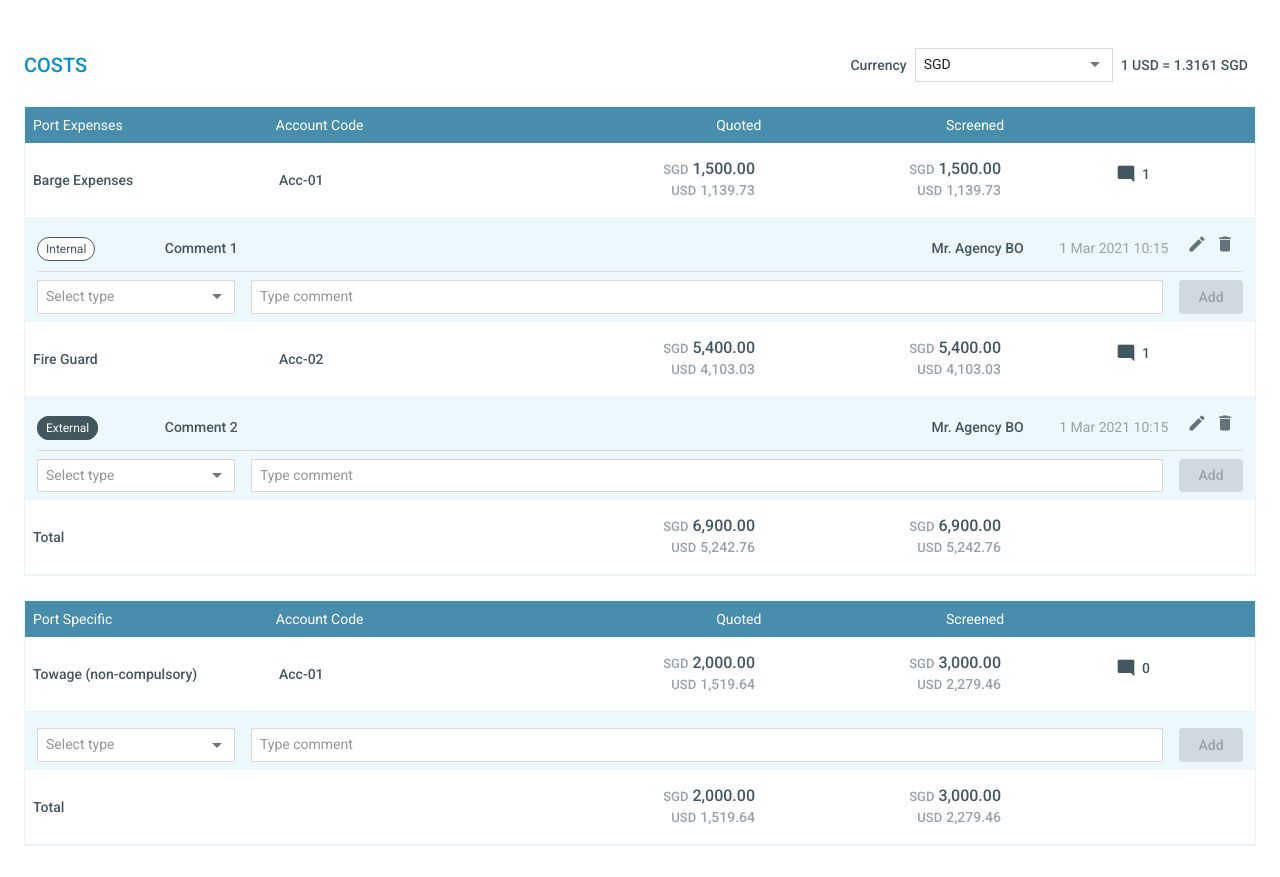
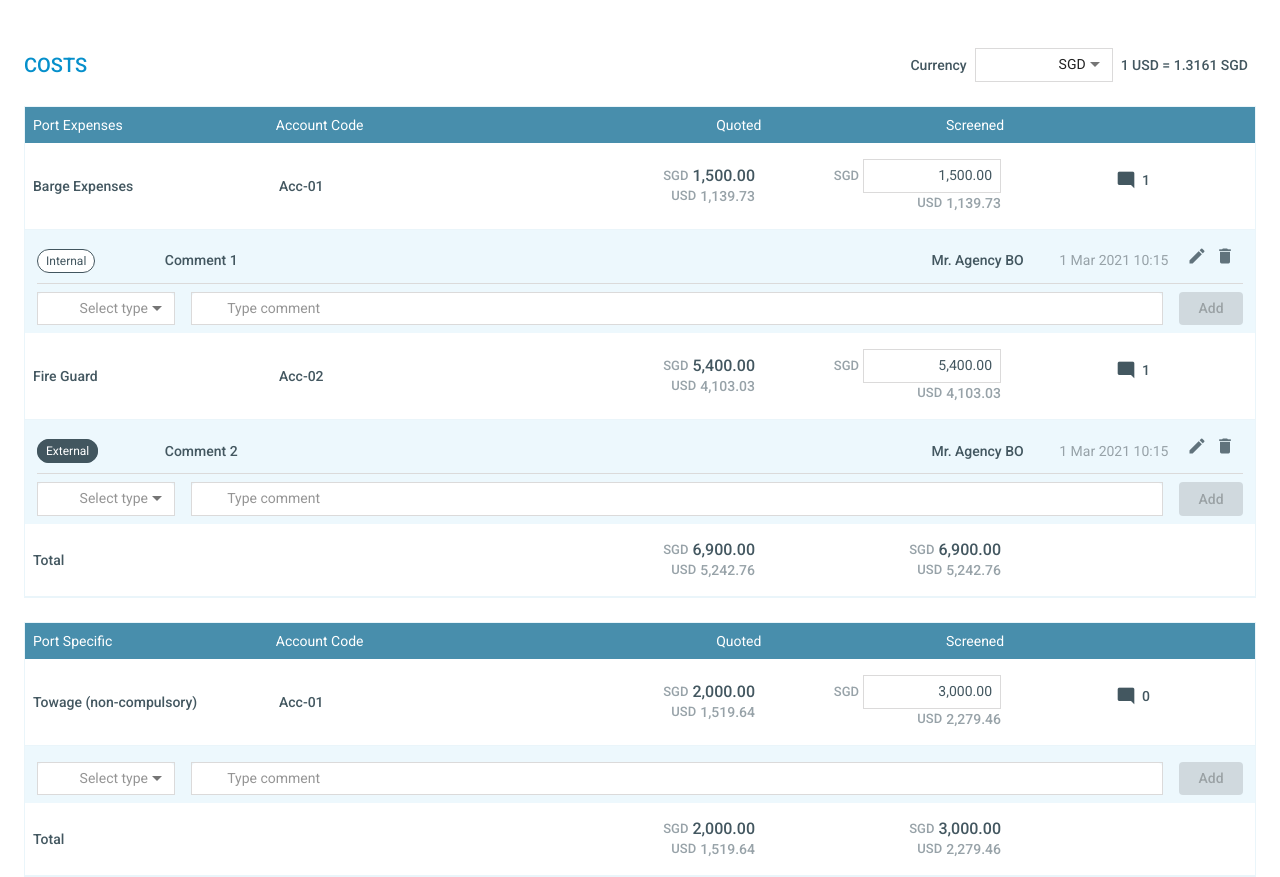
Before and after one commit to radeg93/costs-app, an Angular app: page /costs in a window 1280 px wide. Before the commit the page ends 848 px from the top, so only its background shows below. Built offline with nearby package versions, Linux system fonts and the light colour scheme.

Commit message:
Make screened column editable

```diff
--- a/src/app/components/main-table/main-table.component.css
+++ b/src/app/components/main-table/main-table.component.css
@@ -51,6 +51,12 @@ tr:nth-child(even) {
   cursor: pointer;
 }
 
+.main-table__body-cell-amount {
+  display: flex;
+  justify-content: flex-end;
+  align-items: center;
+}
+
 .main-table__body-cell-amount > span:first-child {
   margin-right: 4px;
   color: #97a2a8;
@@ -80,6 +86,11 @@ tr:nth-child(even) {
   text-align: center;
 }
 
+/deep/.mat-form-field-infix {
+  max-width: 120px;
+  text-align: right;
+}
+
 /*
 internal-color: #fcfcfd back: white
 external-back: #42565f color white
--- a/src/app/components/main-table/main-table.component.html
+++ b/src/app/components/main-table/main-table.component.html
@@ -4,7 +4,7 @@
                        daCurrency: daCurrency$ | async,
                        baseCurrency: baseCurrency$ | async
                      } as state">
-  <div class="main-table">
+  <div class="main-table" [formGroup]="formGroup">
     <div class="main-table__header">
       <span class="main-table__header-cell">{{ costName }}</span>
       <span class="main-table__header-cell">Account Code</span>
@@ -12,7 +12,7 @@
       <span class="main-table__header-cell align-right">Screened</span>
       <span class="main-table__header-cell"></span>
     </div>
-    <ng-container *ngFor="let item of costItems">
+    <ng-container *ngFor="let item of costItems; let i = index;" formArrayName="daAmounts">
       <div class="main-table__body">
         <span class="main-table__body-cell">{{item.name}}</span>
         <span class="main-table__body-cell">{{item.costItemAlias.accountingCode}}</span>
@@ -30,10 +30,13 @@
           </div>
         </span>
         <span class="main-table__body-cell align-right">
-         <div class="main-table__body-cell-amount">
+         <div class="main-table__body-cell-amount" [formGroupName]="i">
             <span class="da-currency">{{state.daCurrency}}</span>
-            <span
-              class="da-amount">{{item.costs[1] | amount : (this.state.daExchangeRate ?? 1) | number : '1.2-2'}}</span>
+             <mat-form-field appearance="fill">
+               <input matInput formControlName="amount">
+             </mat-form-field>
+           <!--            <span-->
+           <!--              class="da-amount">{{item.costs[1] | amount : (this.state.daExchangeRate ?? 1) | number : '1.2-2'}}</span>-->
           </div>
 
           <div class="main-table__body-cell-amount">
--- a/src/app/components/main-table/main-table.component.ts
+++ b/src/app/components/main-table/main-table.component.ts
@@ -1,10 +1,12 @@
-import { ChangeDetectionStrategy, Component, Input, OnInit } from '@angular/core';
-import { CostItem, CostSubItem } from '@models/costs.interface';
+import { ChangeDetectionStrategy, ChangeDetectorRef, Component, Input, OnDestroy, OnInit } from '@angular/core';
+import { CostItem } from '@models/costs.interface';
 import { CostsQuery } from '@store/costs.query';
-import { Observable } from 'rxjs';
+import { debounceTime, distinctUntilChanged, Observable, Subject, takeUntil } from 'rxjs';
 import { ExchangeRate } from '@models/exchange-rate.interface';
 import { CommentActionType, CostType } from '@enums/costs.enum';
 import { CostsService } from '@store/costs.service';
+import { AbstractControl, FormArray, FormBuilder, FormGroup, Validators } from '@angular/forms';
+import { DecimalPipe } from '@angular/common';
 
 @Component({
 	selector: 'app-main-table',
@@ -12,7 +14,9 @@ import { CostsService } from '@store/costs.service';
 	styleUrls: ['./main-table.component.css'],
 	changeDetection: ChangeDetectionStrategy.OnPush,
 })
-export class MainTableComponent implements OnInit {
+export class MainTableComponent implements OnInit, OnDestroy {
+	formGroup: FormGroup;
+
 	@Input() costName: string;
 	@Input() costItems: Array<CostItem>;
 
@@ -24,7 +28,18 @@ export class MainTableComponent implements OnInit {
 	CostType = CostType;
 	CommentActionType = CommentActionType;
 
-	constructor(private costsQuery: CostsQuery, private costsService: CostsService) {}
+	private unsubscribe$: Subject<void> = new Subject<void>();
+
+	get daAmounts(): FormArray {
+		return this.formGroup.get('daAmounts') as FormArray;
+	}
+
+	constructor(
+		private costsQuery: CostsQuery,
+		private costsService: CostsService,
+		private formBuilder: FormBuilder,
+		private decimalPipe: DecimalPipe
+	) {}
 
 	ngOnInit(): void {
 		this.baseCurrency$ = this.costsQuery.baseCurrency$;
@@ -32,9 +47,44 @@ export class MainTableComponent implements OnInit {
 		this.baseExchangeRate$ = this.costsQuery.baseExchangeRate$;
 		this.daExchangeRate$ = this.costsQuery.daExchangeRate$;
 		this.exchangeRates = this.costsQuery.getExchangeRates();
+
+		this.formGroup = this.formBuilder.group({
+			daAmounts: this.formBuilder.array([]),
+		});
+		this.setFormData();
+
+		this.daAmounts.controls.forEach((control: AbstractControl) =>
+			control.valueChanges.pipe(distinctUntilChanged(), debounceTime(500), takeUntil(this.unsubscribe$)).subscribe((changes) => {
+				if (this.formGroup.valid) {
+					// this.costsService.updateScreenedAmount(changes.id, changes.amount);
+				}
+			})
+		);
+
+		this.daExchangeRate$.pipe(takeUntil(this.unsubscribe$)).subscribe((exchangeRate: number) => {
+			this.costItems.forEach((costItem: CostItem, index) => {
+				const amount = costItem.costs[1].amount * exchangeRate;
+				this.daAmounts.controls[index].patchValue({ amount: this.decimalPipe.transform(amount, '1.2-2') });
+			});
+		});
+	}
+
+	setFormData() {
+		const numericNumberReg = '^-?[0-9]\\d*(\\.\\d{1,2})?$';
+		const daAmounts = this.formGroup.get('daAmounts') as FormArray;
+		this.costItems.forEach((costItem: CostItem) => {
+			const amount = costItem.costs[1].amount * this.costsQuery.getDaExchangeRate();
+			daAmounts.push(
+				this.formBuilder.group({
+					amount: [this.decimalPipe.transform(amount, '1.2-2'), [Validators.required, Validators.pattern(numericNumberReg)]],
+				})
+			);
+		});
 	}
 
 	toggleComments = (item: CostItem) => (item.hideComments = !item.hideComments);
 
 	onAddComment = (event: any) => this.costsService.addComment(event.costItemId, event.comment);
+
+	ngOnDestroy() {}
 }
--- a/src/app/store/costs.service.ts
+++ b/src/app/store/costs.service.ts
@@ -3,6 +3,7 @@ import { CostsStore } from '@store/costs.store';
 import { CostsQuery } from '@store/costs.query';
 import { PaymentCurrency } from '@models/exchange-rate.interface';
 import { Comment, Cost } from '@models/costs.interface';
+import { CostType } from '@enums/costs.enum';
 
 @Injectable({
 	providedIn: 'root',
```
Also changed, not shown: src/app/app.module.ts (+7 -5 lines).
